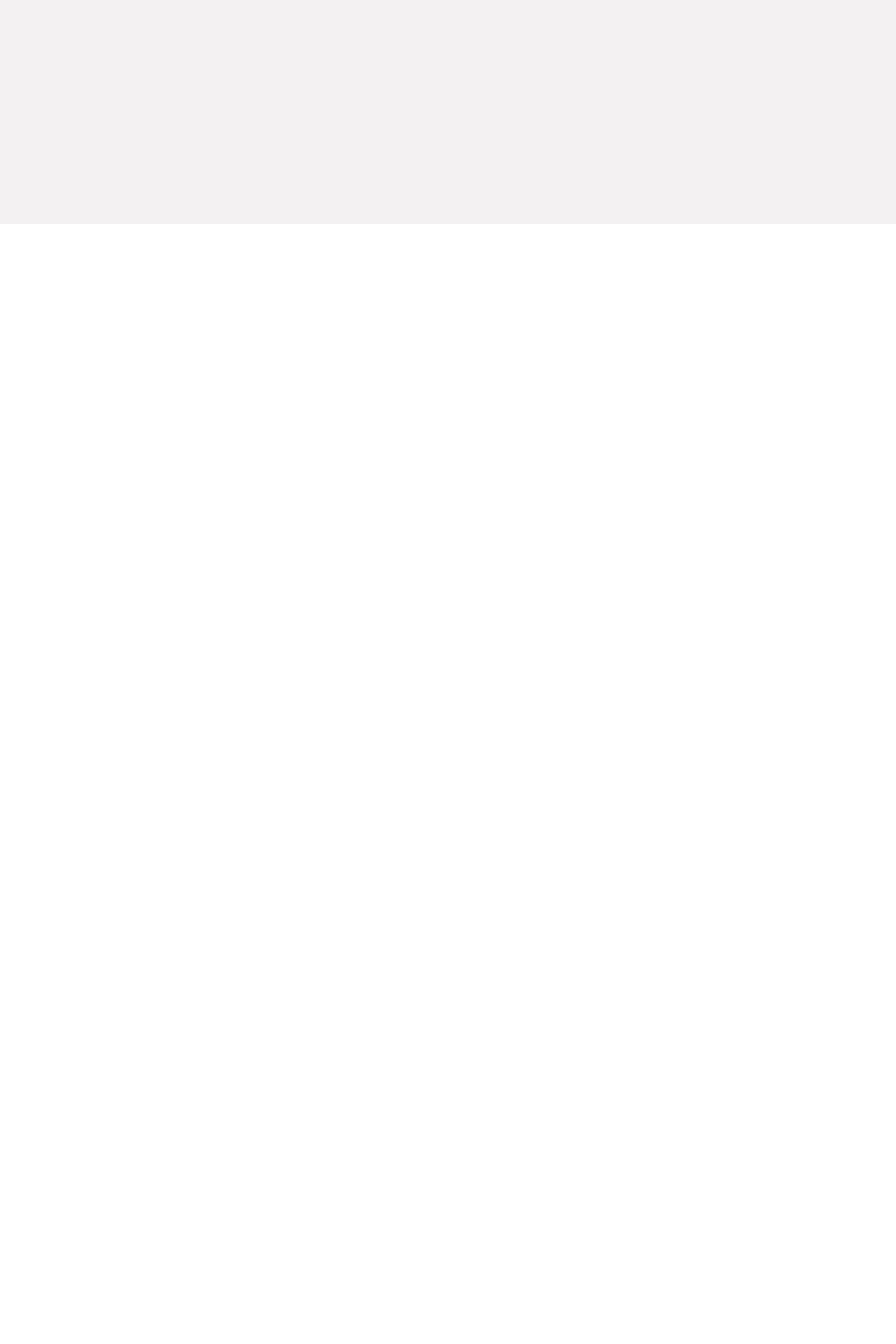
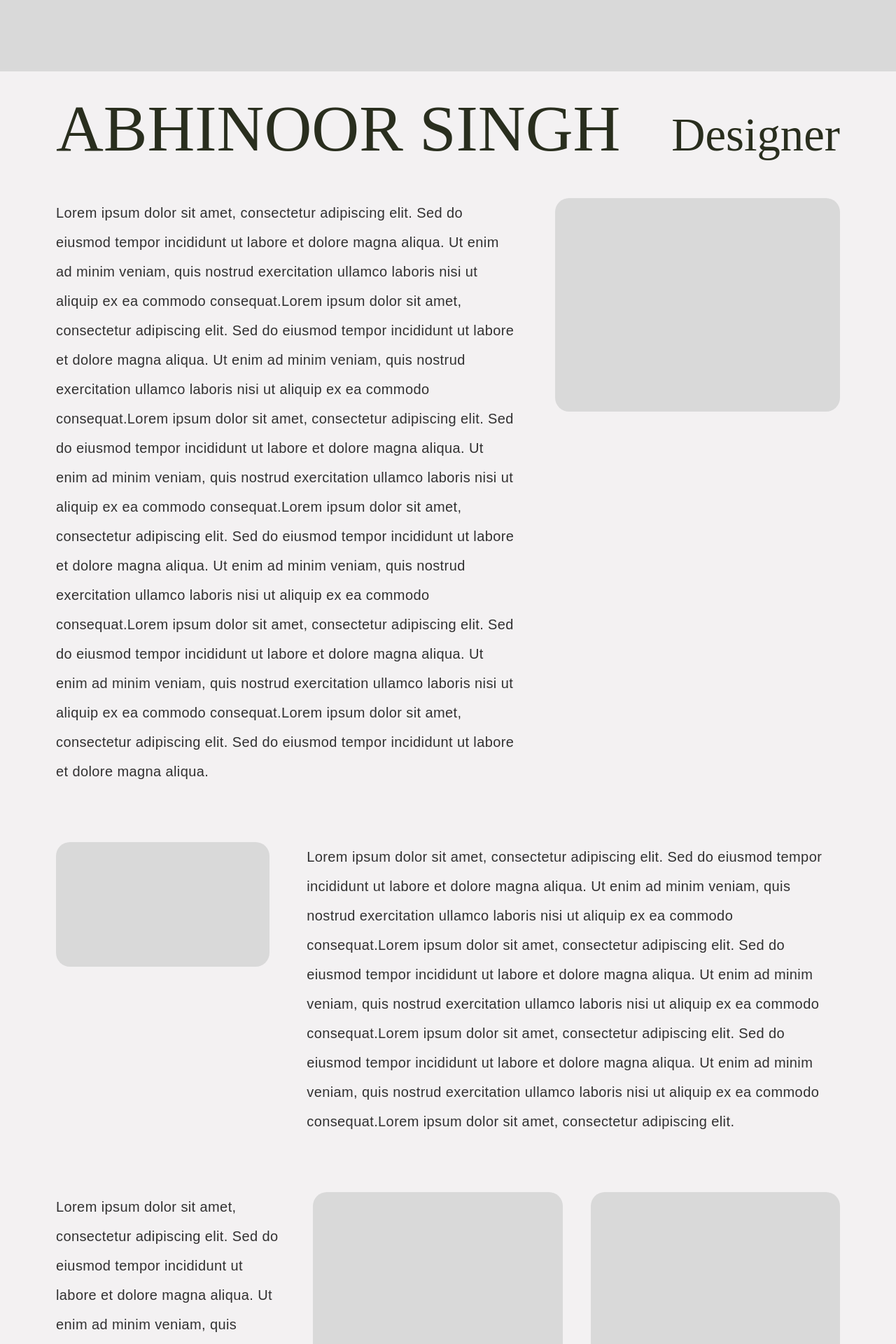
Before and after one commit to Historyart/Abhinoor-Singh-Portfolio, a React (Vite) app: page /about in a window 1280 px wide. Before the commit this address had no page. Shown: the part 480-2400 px from the top of the page at 70% size. Before the commit the page ends 800 px from the top, so only its background shows below. Built offline with nearby package versions, Linux system fonts and the light colour scheme; a web font is replaced by a local one.

Commit message:
Add About Me page, Projects pages 2 and 3, ring carousel, footer and nav updates

```diff
--- a/client/App.tsx
+++ b/client/App.tsx
@@ -15,6 +15,7 @@ import ProjectsDetail1 from "./pages/ProjectsDetail1";
 import ProjectsDetail2 from "./pages/ProjectsDetail2";
 import ProjectsDetail3 from "./pages/ProjectsDetail3";
 import Layout from "@/components/portfolio/Layout";
+import AboutMe from "./pages/aboutme";
 import NotFound from "./pages/NotFound";
 
 const queryClient = new QueryClient();
@@ -35,6 +36,7 @@ const App = () => (
     <Route path="/projects/pawplanner" element={<ProjectsDetail1 />} />
     <Route path="/projects/redesign" element={<ProjectsDetail2 />} />
     <Route path="/projects/project-three" element={<ProjectsDetail3 />} />
+    <Route path="/about" element={<AboutMe />} />
   </Route>
 
   {/* Outside the layout, so the 404 page has no footer */}
--- a/client/components/portfolio/SiteNav.tsx
+++ b/client/components/portfolio/SiteNav.tsx
@@ -4,7 +4,7 @@ const links = [
   { label: "HOME", href: "#home" },
   { label: "EXPERIENCE", href: "/experience" },
   { label: "PROJECTS", href: "/projects" },
-  { label: "ABOUT", href: "#about" },
+  { label: "ABOUT", href: "/about" },
 ];
 
 export default function SiteNav() {
--- /dev/null
+++ b/client/pages/aboutme.tsx
@@ -0,0 +1,70 @@
+import SiteNav from "@/components/portfolio/SiteNav";
+
+const block =
+  "Lorem ipsum dolor sit amet, consectetur adipiscing elit. Sed do eiusmod tempor incididunt ut labore et dolore magna aliqua. Ut enim ad minim veniam, quis nostrud exercitation ullamco laboris nisi ut aliquip ex ea commodo consequat.";
+
+const aboutText =
+  block.repeat(5) +
+  "Lorem ipsum dolor sit amet, consectetur adipiscing elit. Sed do eiusmod tempor incididunt ut labore et dolore magna aliqua.";
+
+const tail = "Lorem ipsum dolor sit amet, consectetur adipiscing elit.";
+const sub1Text = block.repeat(3) + tail;
+const sub2Text = block.repeat(2) + tail;
+const TEXT =
+  "font-satoshi text-[20px] font-normal leading-[42px] tracking-[0.02em] text-black/80";
+
+export default function AboutMe() {
+  return (
+    <div className="min-h-screen overflow-x-hidden bg-portfolio-bg">
+      <SiteNav />
+
+      {/* Banner: full width, 480px tall on laptop and desktop */}
+      <div className="h-[220px] w-full bg-portfolio-gray100 sm:h-[320px] lg:h-[480px]" />
+
+      <main className="flex flex-col gap-10 px-6 pb-32 pt-8 sm:px-10 lg:px-20">
+        {/* Name + role */}
+        <section className="flex flex-wrap items-baseline justify-between gap-x-8 gap-y-2">
+          <h1 className="whitespace-nowrap font-melodrama text-[clamp(2.25rem,7.34vw,141px)] font-normal leading-[1.064] text-portfolio-ink">
+            ABHINOOR SINGH
+          </h1>
+
+          <p className="whitespace-nowrap font-melodrama text-[clamp(1.75rem,5.21vw,100px)] font-normal leading-[1.5] text-portfolio-ink">
+            Designer
+          </p>
+        </section>
+
+        {/* Text (left) + 640 x 480 rectangle (right) */}
+        <section className="grid grid-cols-1 gap-8 lg:grid-cols-[minmax(0,1fr)_36.36%] lg:items-start lg:gap-x-[clamp(2rem,4.48vw,86px)]">
+          <p className="font-satoshi text-[20px] font-normal leading-[42px] tracking-[0.02em] text-black/80">
+            {aboutText}
+          </p>
+
+          <div className="aspect-[640/480] w-full rounded-[20px] bg-portfolio-gray100" />
+        </section>
+
+                {/* More sections: three sub-sections, 80px apart */}
+        <section className="flex flex-col gap-10 lg:mt-10 lg:gap-20">
+          {/* 1: 479 x 280 rectangle + text, 80px apart */}
+          <div className="grid grid-cols-1 gap-8 lg:grid-cols-[27.22%_minmax(0,1fr)] lg:items-start lg:gap-x-[clamp(2rem,4.17vw,80px)]">
+            <div className="aspect-[479/280] w-full rounded-[20px] bg-portfolio-gray100" />
+            <p className={TEXT}>{sub1Text}</p>
+          </div>
+
+          {/* 2: text + two 560 x 400 rectangles, 60px apart */}
+          <div className="grid grid-cols-1 gap-8 lg:grid-cols-[minmax(0,1fr)_31.82%_31.82%] lg:items-start lg:gap-x-[clamp(1.5rem,3.125vw,60px)]">
+            <p className={TEXT}>{sub2Text}</p>
+            <div className="aspect-[560/400] w-full rounded-[20px] bg-portfolio-gray100" />
+            <div className="aspect-[560/400] w-full rounded-[20px] bg-portfolio-gray100" />
+          </div>
+
+          {/* 3: 479 x 400 and 1199 x 400 rectangles, 80px apart */}
+          <div className="grid grid-cols-1 gap-8 lg:grid-cols-[27.22%_minmax(0,1fr)] lg:gap-x-[clamp(2rem,4.17vw,80px)]">
+            <div className="aspect-[479/400] w-full rounded-[20px] bg-portfolio-gray100 lg:self-start" />
+            <div className="aspect-[1199/400] w-full rounded-[20px] bg-portfolio-gray100 lg:aspect-auto lg:h-full" />
+          </div>
+        </section>
+
+      </main>
+    </div>
+  );
+}
```
